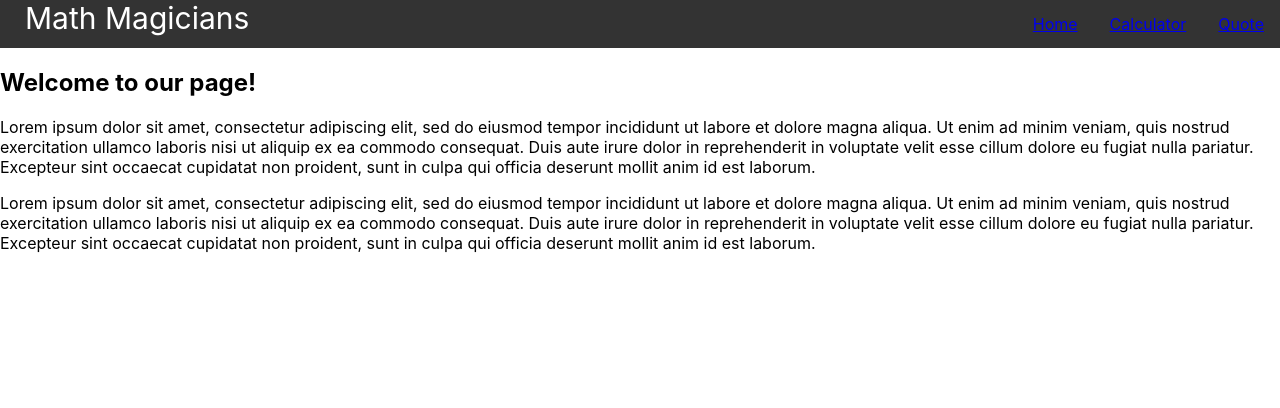
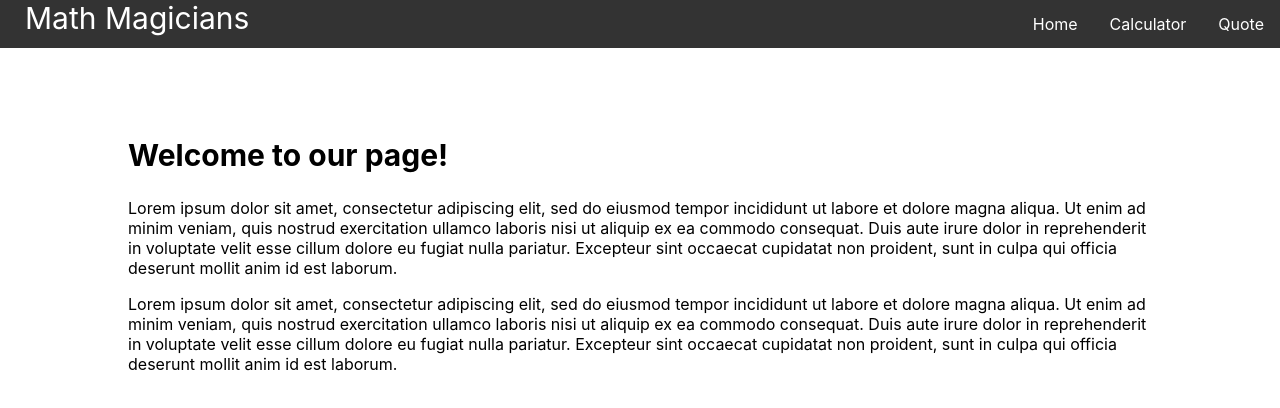
Before and after one commit to abdessalem1998/Math-Magicians, a React (Create React App) app: page / in a window 1280 px wide. Shown: the top 408 px of the page. Built offline with nearby package versions, Linux system fonts and the light colour scheme.

Commit message:
Style Home page

```diff
--- a/src/components/Navbar.js
+++ b/src/components/Navbar.js
@@ -56,6 +56,10 @@ const Navbar = () => {
                 to={link.path}
                 activeClassName="active-link"
                 exact
+                style={{
+                  color: 'white',
+                  textDecoration: 'none',
+                }}
               >
                 {link.text}
               </NavLink>
--- a/src/pages/Home.js
+++ b/src/pages/Home.js
@@ -1,6 +1,6 @@
 const Home = () => (
-  <div>
-    <h2>Welcome to our page!</h2>
+  <div style={{ margin: 'auto auto', paddingTop: '5%', width: '80%' }}>
+    <h2 style={{ fontSize: '30px' }}>Welcome to our page!</h2>
     <p>
       Lorem ipsum dolor sit amet, consectetur adipiscing elit,
       sed do eiusmod tempor incididunt ut labore et dolore magna aliqua.
```
